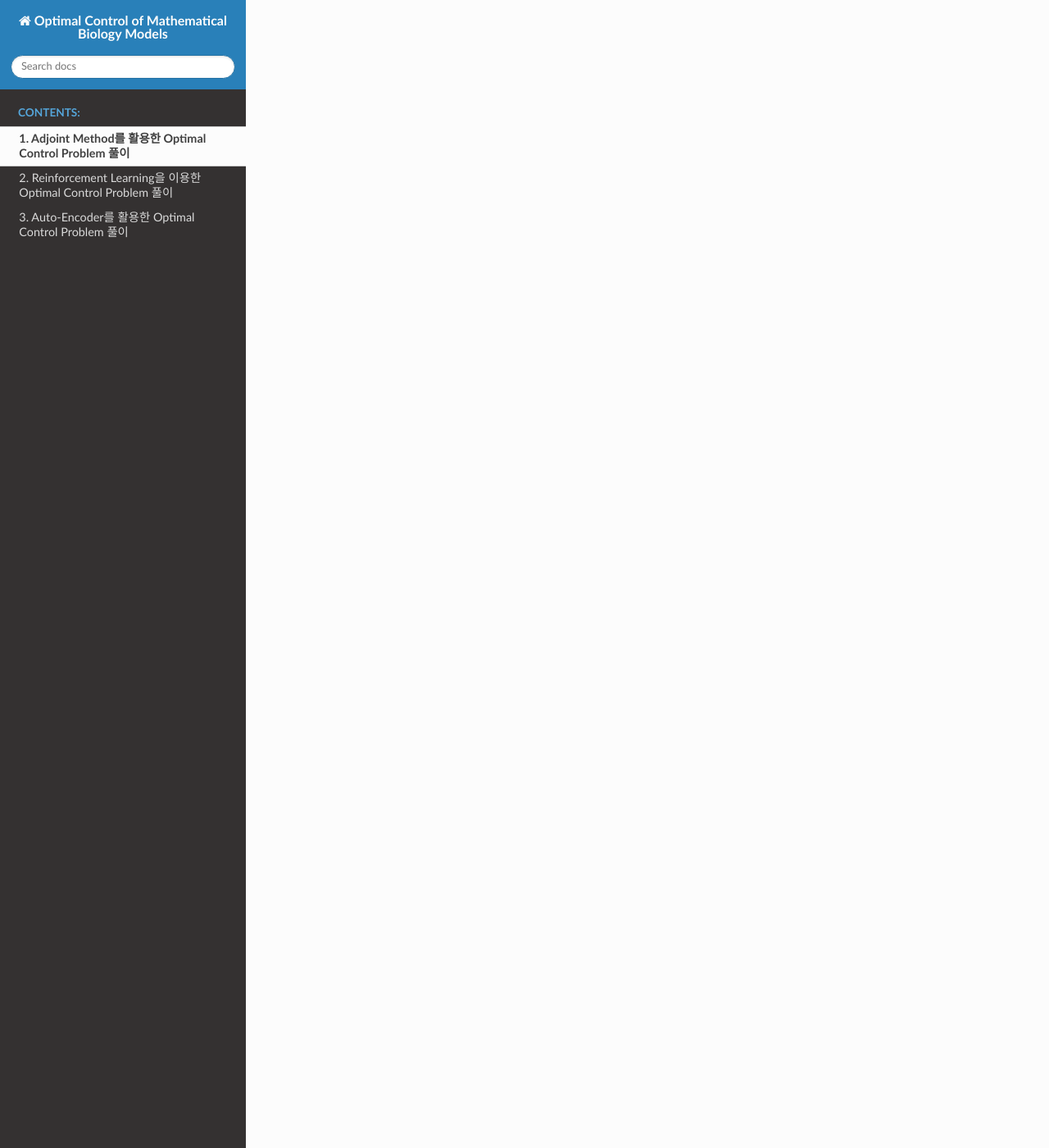
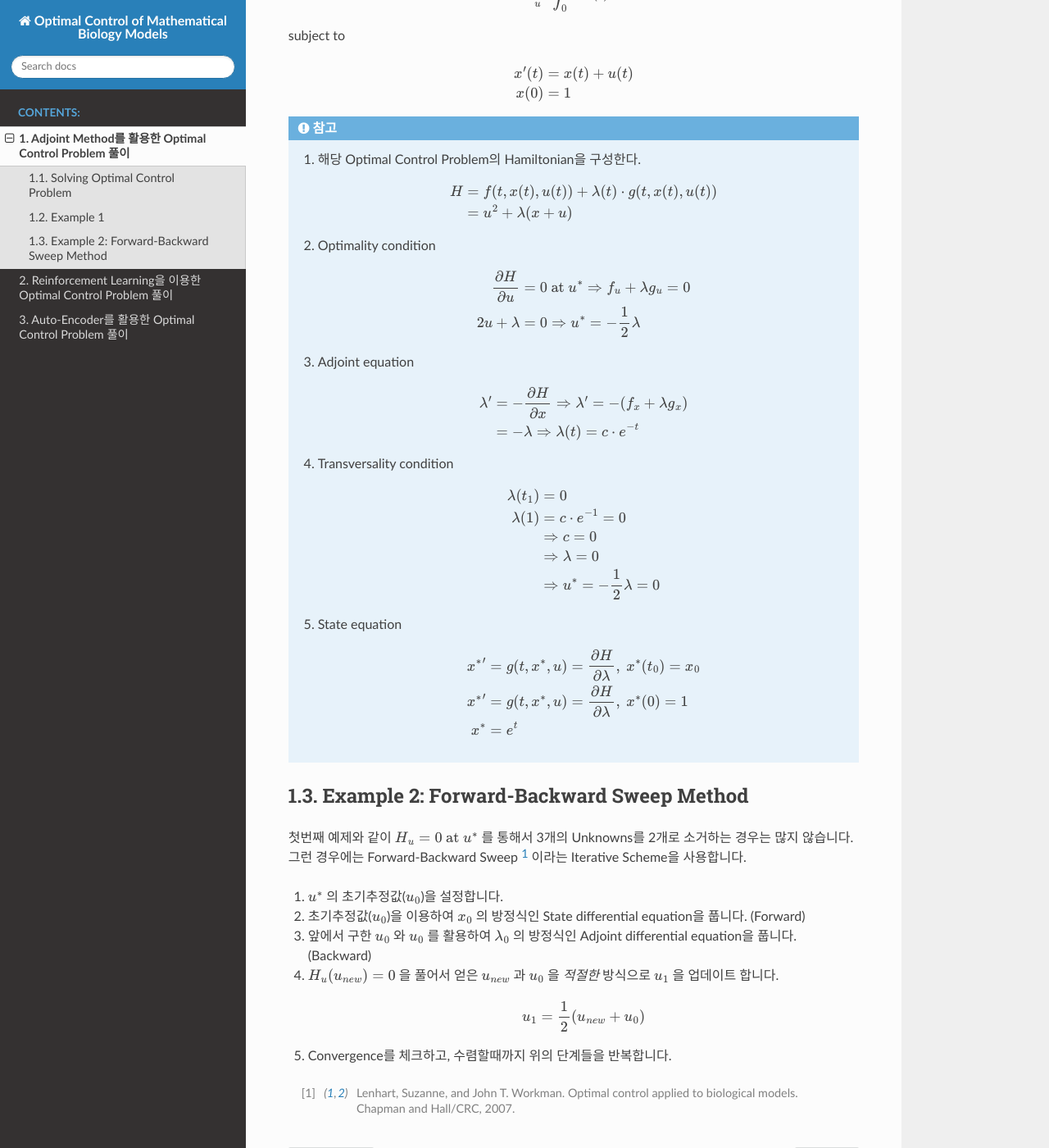
Before and after one commit to yoon-gu/epirl, a Sphinx documentation site: the page built from docs/adjoint_method.rst, in a window 1280 px wide and 1400 px high, scrolled down 1555 px. Shown: the whole window at 82% size. Built offline with Sphinx 7.4.7 and the Read the Docs theme 2.0.0, drawn with Linux system fonts in a browser that asks for light colours; some of the changed text lies outside the part shown.

Commit message:
Adjoint method 업데이트

```diff
--- a/docs/adjoint_method.rst
+++ b/docs/adjoint_method.rst
@@ -1,2 +1,132 @@
 Adjoint Method를 활용한 Optimal Control Problem 풀이
 =================================================================
+
+Solving Optimal Control Problem
+-------------------------------
+
+다음과 같은 Contrained Optimal Control Problem을 Lagrage Multiplier를 통해 푸는 방법을 소개합니다 [#Lenhart2007]_.
+
+.. math::
+
+   \min_u \int_{t_0}^{t_1} f(t, x(t), u(t))~dt
+
+subject to
+
+.. math::
+
+   \begin{cases}
+   x'(t) &= g(t,x(t), u(t))\\
+   x(t_0)&=x_0
+   \end{cases}
+
+가장 간단한 방법론은 다음과 같습니다.
+
+#. 해당 Optimal Control Problem의 Hamiltonian을 구성한다.
+
+   .. math::
+      H = f(t, x(t), u(t)) + \lambda(t)\cdot g(t, x(t), u(t))
+
+#. Optimality condition
+
+   .. math::
+      \frac{\partial H}{\partial u} = 0 \text{ at } u^* \Rightarrow f_u + \lambda g_u = 0
+
+#. Adjoint equation
+
+   .. math::
+      \lambda' = -\frac{\partial H}{\partial x} \Rightarrow \lambda' = -(f_x + \lambda g_x)
+
+#. Transversality condition
+
+   .. math::
+      \lambda(t_1) = 0
+
+#. State equation
+
+   .. math::
+      x' = g(t,x,u) = \frac{\partial H}{\partial \lambda}, ~x(t_0)=x_0
+
+
+참고로 Pontryagin's maximum principle은 다음과 같습니다.
+
+.. note::
+
+   If :math:`u^*(t)` and :math:`x^*(t)` are optimal for the above optimal control problem, then there exists a piecewise differentiable adjoint variable :math:`\lambda(t)` such that
+
+   .. math::
+
+      H(t, x^*(t), u(t), \lambda(t)) \leq H(t, x^*(t), u^*(t), \lambda(t))
+
+   for all controls :math:`u` at each time :math:`t`, where the *Hamiltonian* :math:`H` is
+
+   .. math::
+      H = f(t, x(t), u(t)) + \lambda(t)\cdot g(t, x(t), u(t))
+
+   and
+
+   .. math::
+      \lambda'(t) & = - \frac{\partial H(t, x^*(t), u^*(t), \lambda(t))}{\partial x}\\
+      \lambda(t_1) &= 0
+
+Example 1
+---------
+
+.. math::
+   \min_u \int_0^1 u^2(t)dt
+
+subject to
+
+.. math::
+   x'(t) &= x(t) + u(t)\\
+   x(0) &= 1
+
+.. note::
+
+   #. 해당 Optimal Control Problem의 Hamiltonian을 구성한다.
+
+      .. math::
+         H &= f(t, x(t), u(t)) + \lambda(t)\cdot g(t, x(t), u(t))\\
+           &= u^2 + \lambda(x+u)
+
+   #. Optimality condition
+
+      .. math::
+         \frac{\partial H}{\partial u} &= 0 \text{ at } u^* \Rightarrow f_u + \lambda g_u = 0\\
+         2u + \lambda &=0 \Rightarrow u^* = -\frac{1}{2} \lambda
+
+   #. Adjoint equation
+
+      .. math::
+         \lambda' &= -\frac{\partial H}{\partial x} \Rightarrow \lambda' = -(f_x + \lambda g_x)\\
+         &=-\lambda \Rightarrow \lambda(t) = c \cdot e^{-t}
+
+   #. Transversality condition
+
+      .. math::
+         \lambda(t_1) &= 0\\
+         \lambda(1) &= c\cdot e^{-1} = 0 \\ &\Rightarrow c=0 \\ &\Rightarrow \lambda=0 \\ &\Rightarrow u^*=-\frac{1}{2}\lambda = 0
+
+   #. State equation
+
+      .. math::
+         {x^{*}}' &= g(t,x^*,u) = \frac{\partial H}{\partial \lambda}, ~x^*(t_0)=x_0\\
+         {x^{*}}' &= g(t,x^*,u) = \frac{\partial H}{\partial \lambda}, ~x^*(0)=1\\
+         x^* &= e^t
+
+Example 2: Forward-Backward Sweep Method
+----------------------------------------
+
+첫번째 예제와 같이 :math:`H_u=0 \text{ at } u^*` 를 통해서 3개의 Unknowns를 2개로 소거하는 경우는 많지 않습니다.
+그런 경우에는 Forward-Backward Sweep [#Lenhart2007]_ 이라는 Iterative Scheme을 사용합니다.
+
+#. :math:`u^*` 의 초기추정값(:math:`u_0`)을 설정합니다.
+#. 초기추정값(:math:`u_0`)을 이용하여 :math:`x_0` 의 방정식인 State differential equation을 풉니다. (Forward)
+#. 앞에서 구한 :math:`u_0` 와 :math:`u_0` 를 활용하여 :math:`\lambda_0` 의 방정식인 Adjoint differential equation을 풉니다. (Backward)
+#. :math:`H_u(u_{new}) = 0` 을 풀어서 얻은 :math:`u_{new}` 과 :math:`u_0` 을 *적절한* 방식으로 :math:`u_1` 을 업데이트 합니다.
+
+   .. math::
+      u_1 = \frac{1}{2}\left(u_{new} + u_0\right)
+
+#. Convergence를 체크하고, 수렴할때까지 위의 단계들을 반복합니다.
+
+.. [#Lenhart2007] Lenhart, Suzanne, and John T. Workman. Optimal control applied to biological models. Chapman and Hall/CRC, 2007.
```
